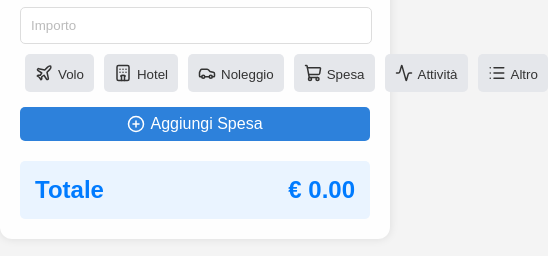
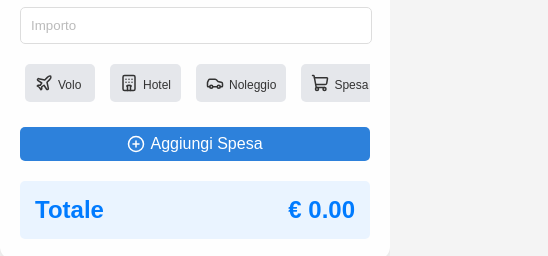
Before and after one commit to daveethe/daveethe.github.io, a plain HTML site: page expenses.html in a window 390 px wide. Shown: the part 142-398 px from the top of the page, 548 px wide, since content can reach past the window. Drawn offline with nearby package versions, Linux system fonts and the light colour scheme; no server answers; sample sign-in values are in the browser's storage.

Commit message:
Update styles.css

```diff
--- a/styles.css
+++ b/styles.css
@@ -814,6 +814,28 @@ h1 {
     color: white;
 }
 
+/* Stile per schermi più piccoli, ad esempio dispositivi mobili */
+@media (max-width: 600px) {
+    .category-buttons {
+        display: flex;
+        overflow-x: auto;
+        white-space: nowrap;
+        padding: 10px 0;
+        gap: 5px; /* Riduce lo spazio tra i bottoni */
+    }
+
+    .category-buttons button {
+        flex: 0 0 auto; /* Mantiene i bottoni sulla stessa riga */
+        font-size: 12px; /* Riduce la dimensione del testo */
+        padding: 10px; /* Riduce il padding */
+        min-width: 70px; /* Riduce la larghezza minima del bottone */
+    }
+
+    .category-buttons i {
+        font-size: 14px; /* Riduce la dimensione delle icone */
+    }
+}
+
 
 /* Stile del pulsante Aggiungi Spesa */
 .btn-add-expense {
```
